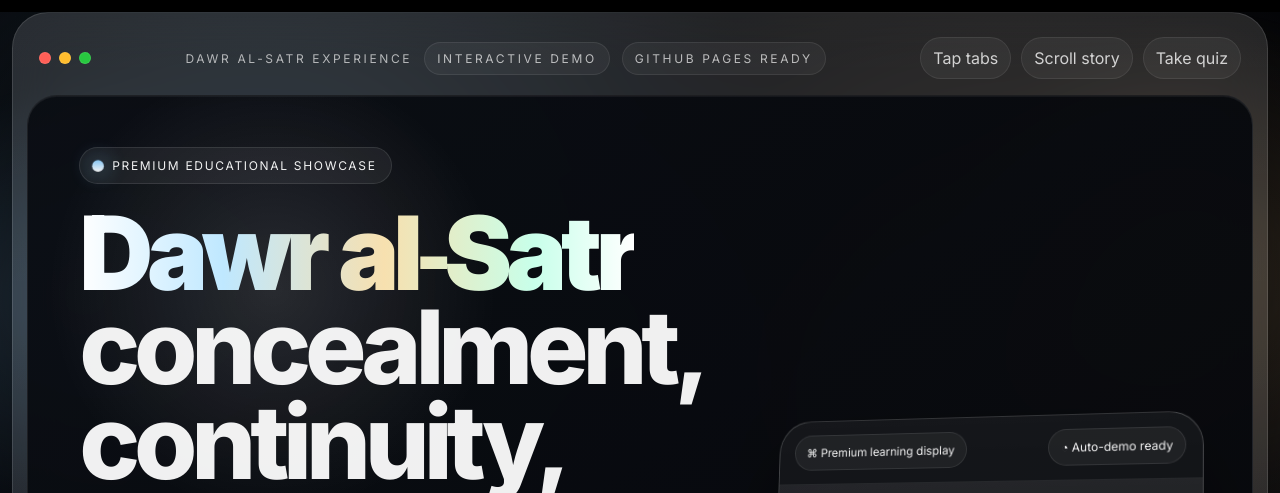
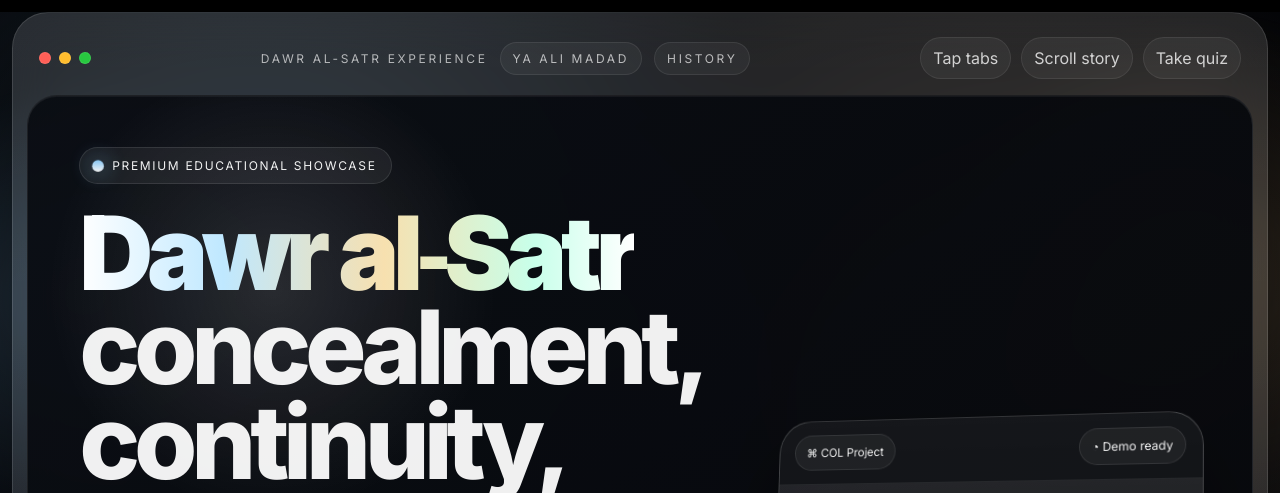
Before and after one commit to ali-uhlee/dawr-al-satr, a plain HTML site: page index.html in a window 1280 px wide. Shown: the top 493 px of the page. Drawn offline with Linux system fonts and the light colour scheme.

Commit message:
Update title and footer content in index.html

```diff
--- a/index.html
+++ b/index.html
@@ -177,7 +177,7 @@
   <div class="shell" id="top">
     <div class="topbar">
       <div class="traffic"><span class="dot red"></span><span class="dot yellow"></span><span class="dot green"></span></div>
-      <div class="title"><span>Dawr al-Satr Experience</span><span class="chip">Interactive Demo</span><span class="chip">GitHub Pages ready</span></div>
+      <div class="title"><span>Dawr al-Satr Experience</span><span class="chip">Ya Ali Madad</span><span class="chip">History</span></div>
       <div class="glass-strip"><span class="glass-pill">Tap tabs</span><span class="glass-pill">Scroll story</span><span class="glass-pill">Take quiz</span></div>
     </div>
 
@@ -202,8 +202,8 @@
         <div class="hero-visual">
           <div class="device" id="deviceTilt">
             <div class="screen-bar">
-              <span class="screen-pill">⌘ Premium learning display</span>
-              <span class="screen-pill">◔ Auto-demo ready</span>
+              <span class="screen-pill">⌘ COL Project</span>
+              <span class="screen-pill">◔ Demo ready</span>
             </div>
             <div class="screen-body">
               <div class="screen-image">
@@ -357,7 +357,7 @@
       </div>
     </div>
 
-    <div class="footer">Built as a high-polish educational demo for GitHub Pages. Use the tabs, the quiz, and the gallery to explore.</div>
+    <div class="footer">Built as a high-polish educational demo by Ali Virani, Aryan, Ashmaan and Aliaariz. Use the tabs, the quiz, and the gallery to explore.</div>
   </div>
 
   <div class="modal" id="modal">
```
